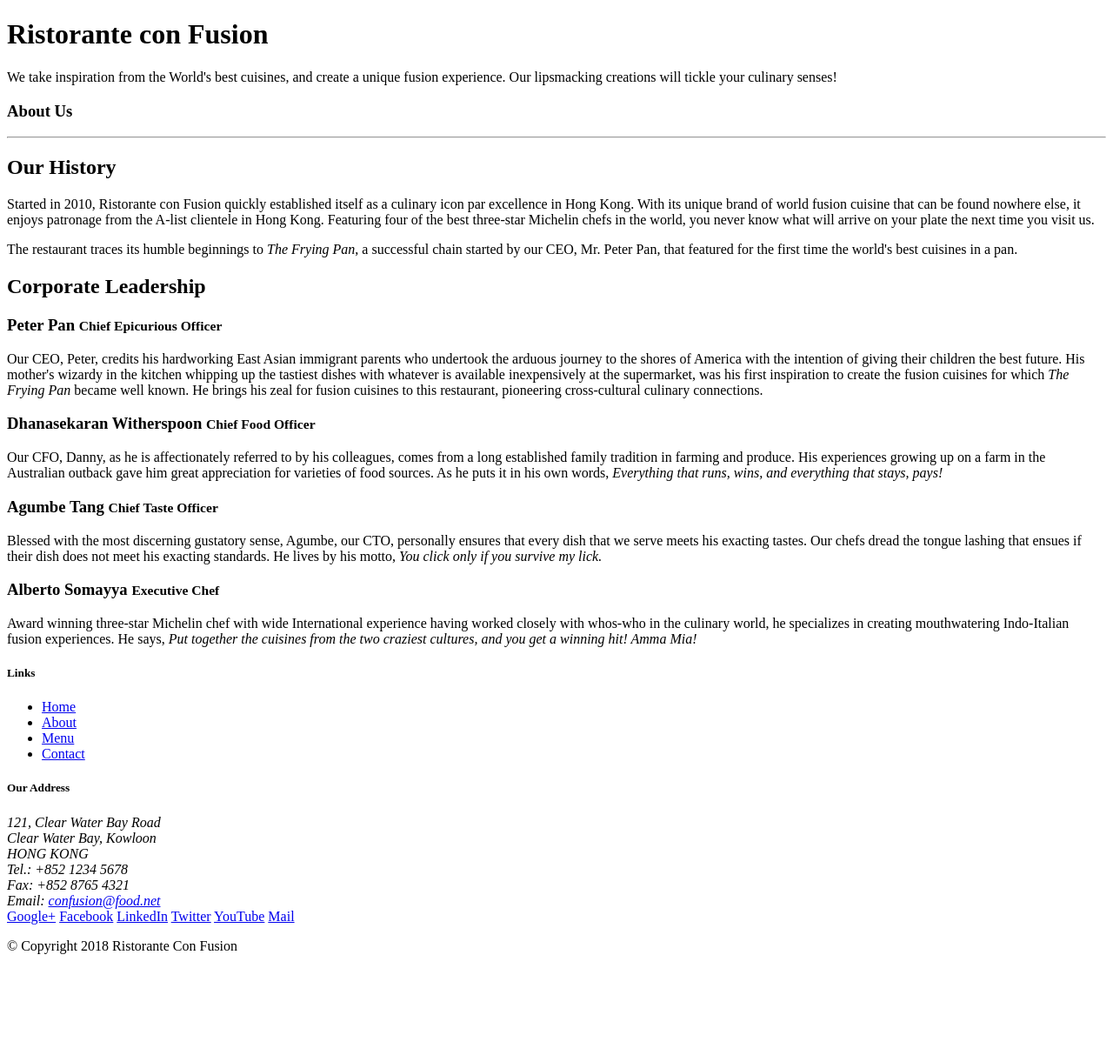
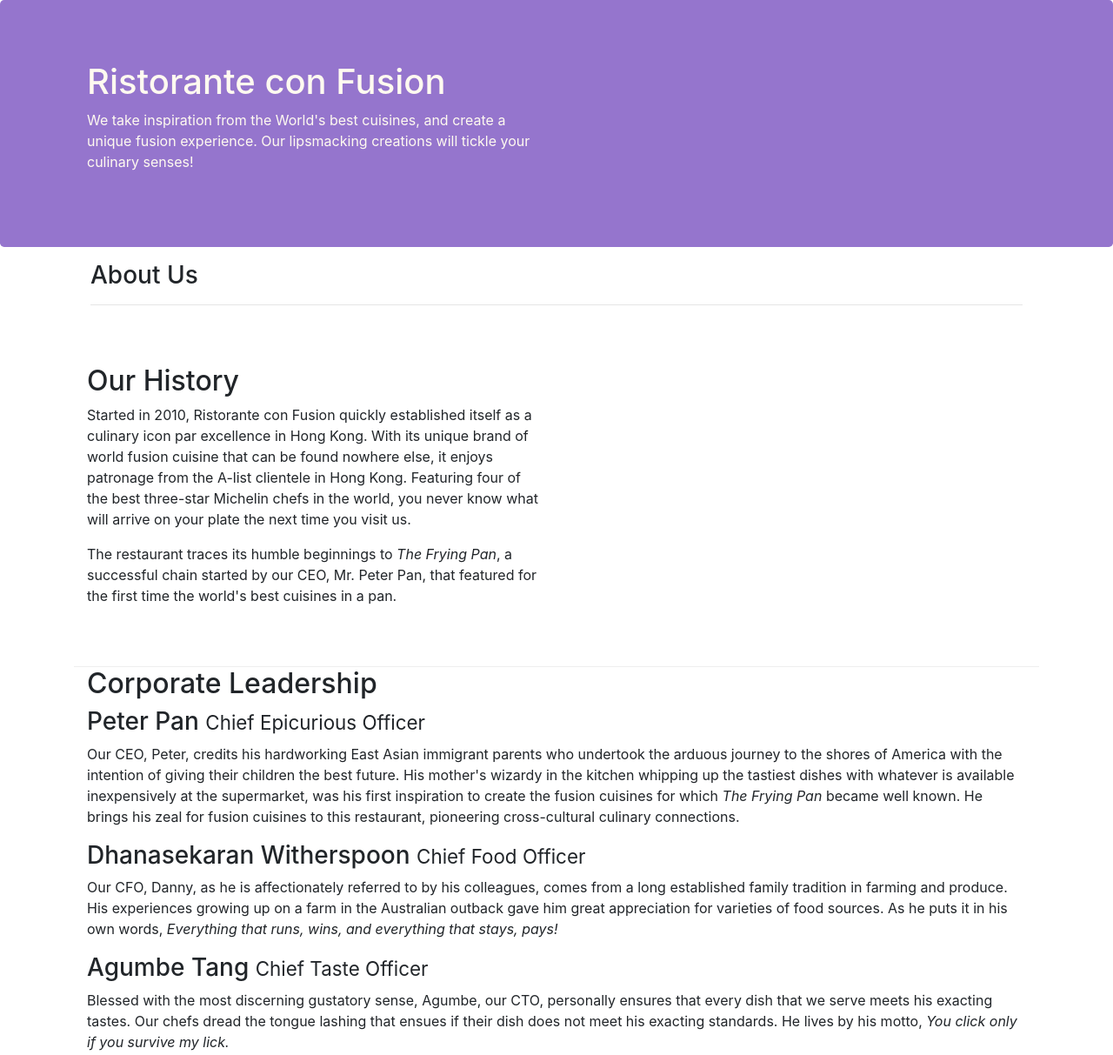
Before and after one commit to minhhi68/Git-test2, a website: page aboutus.html in a window 1280 px wide. Shown: the top 1213 px of the page at 87% size. Before the commit the page ends 1113 px from the top, so only its background shows below. Drawn offline with nearby package versions, Linux system fonts and the light colour scheme.

Commit message:
Assignment 1

```diff
--- a/aboutus.html
+++ b/aboutus.html
@@ -1,6 +1,13 @@
 <!DOCTYPE html>
 <html lang="en">
+<!-- Required meta tags always come first -->
+    <meta charset="utf-8">
+    <meta name="viewport" content="width=device-width, initial-scale=1, shrink-to-fit=no">
+    <meta http-equiv="x-ua-compatible" content="ie=edge">
 
+<!-- Bootstrap CSS -->
+    <link rel="stylesheet" href="node_modules/bootstrap/dist/css/bootstrap.min.css">
+      <link href="css/styles.css" rel="stylesheet">
 <head>
 
     <title>Ristorante Con Fusion: About Us</title>
@@ -22,16 +29,18 @@
         </div>
     </header>
 
-    <div>
-        <div>
-            <div>
+    <div class="container mt-3">
+        <div class="row align-items-center ml-1 mr-1">
+            <div class="col">
                <h3>About Us</h3>
                <hr>
             </div>
         </div>
 
-        <div>
-            <div>
+
+
+        <div class="row row-content align-items-center">
+            <div class="col-12 col-sm-6">
                 <h2>Our History</h2>
                 <p>Started in 2010, Ristorante con Fusion quickly established itself as a culinary icon par excellence in Hong Kong. With its unique brand of world fusion cuisine that can be found nowhere else, it enjoys patronage from the A-list clientele in Hong Kong.  Featuring four of the best three-star Michelin chefs in the world, you never know what will arrive on your plate the next time you visit us.</p>
                 <p>The restaurant traces its humble beginnings to <em>The Frying Pan</em>, a successful chain started by our CEO, Mr. Peter Pan, that featured for the first time the world's best cuisines in a pan.</p>
@@ -41,15 +50,18 @@
         </div>
 
 
-        <div>
-            <div>
+        <div row row-content>
+            <div class="col-12">
                 <h2>Corporate Leadership</h2>
                 <h3>Peter Pan <small>Chief Epicurious Officer</small></h3>
-                <p>Our CEO, Peter, credits his hardworking East Asian immigrant parents who undertook the arduous journey to the shores of America with the intention of giving their children the best future. His mother's wizardy in the kitchen whipping up the tastiest dishes with whatever is available inexpensively at the supermarket, was his first inspiration to create the fusion cuisines for which <em>The Frying Pan</em> became well known. He brings his zeal for fusion cuisines to this restaurant, pioneering cross-cultural culinary connections.</p>
+                <p class="d-none d-sm-block">
+                    Our CEO, Peter, credits his hardworking East Asian immigrant parents who undertook the arduous journey to the shores of America with the intention of giving their children the best future. His mother's wizardy in the kitchen whipping up the tastiest dishes with whatever is available inexpensively at the supermarket, was his first inspiration to create the fusion cuisines for which <em>The Frying Pan</em> became well known. He brings his zeal for fusion cuisines to this restaurant, pioneering cross-cultural culinary connections.</p>
                 <h3>Dhanasekaran Witherspoon <small>Chief Food Officer</small></h3>
-                <p>Our CFO, Danny, as he is affectionately referred to by his colleagues, comes from a long established family tradition in farming and produce. His experiences growing up on a farm in the Australian outback gave him great appreciation for varieties of food sources. As he puts it in his own words, <em>Everything that runs, wins, and everything that stays, pays!</em></p>
+                <p class="d-none d-sm-block">
+                    Our CFO, Danny, as he is affectionately referred to by his colleagues, comes from a long established family tradition in farming and produce. His experiences growing up on a farm in the Australian outback gave him great appreciation for varieties of food sources. As he puts it in his own words, <em>Everything that runs, wins, and everything that stays, pays!</em></p>
                 <h3>Agumbe Tang <small>Chief Taste Officer</small></h3>
-                <p>Blessed with the most discerning gustatory sense, Agumbe, our CTO, personally ensures that every dish that we serve meets his exacting tastes. Our chefs dread the tongue lashing that ensues if their dish does not meet his exacting standards. He lives by his motto, <em>You click only if you survive my lick.</em></p>
+                <p class="d-none d-sm-block">
+                    Blessed with the most discerning gustatory sense, Agumbe, our CTO, personally ensures that every dish that we serve meets his exacting tastes. Our chefs dread the tongue lashing that ensues if their dish does not meet his exacting standards. He lives by his motto, <em>You click only if you survive my lick.</em></p>
                 <h3>Alberto Somayya <small>Executive Chef</small></h3>
                 <p>Award winning three-star Michelin chef with wide International experience having worked closely with whos-who in the culinary world, he specializes in creating mouthwatering Indo-Italian fusion experiences. He says, <em>Put together the cuisines from the two craziest cultures, and you get a winning hit! Amma Mia!</em></p>
             </div>
@@ -99,6 +111,11 @@
         </div>
     </footer>
 
+            <!-- jQuery first, then Popper.js, then Bootstrap JS. -->
+    <script src="node_modules/jquery/dist/jquery.slim.min.js"></script>
+    <script src="node_modules/popper.js/dist/umd/popper.min.js"></script>
+    <script src="node_modules/bootstrap/dist/js/bootstrap.min.js"></script>
+
 </body>
 
 </html>
```
Also changed, not shown: index.html (+5 -0 lines).
